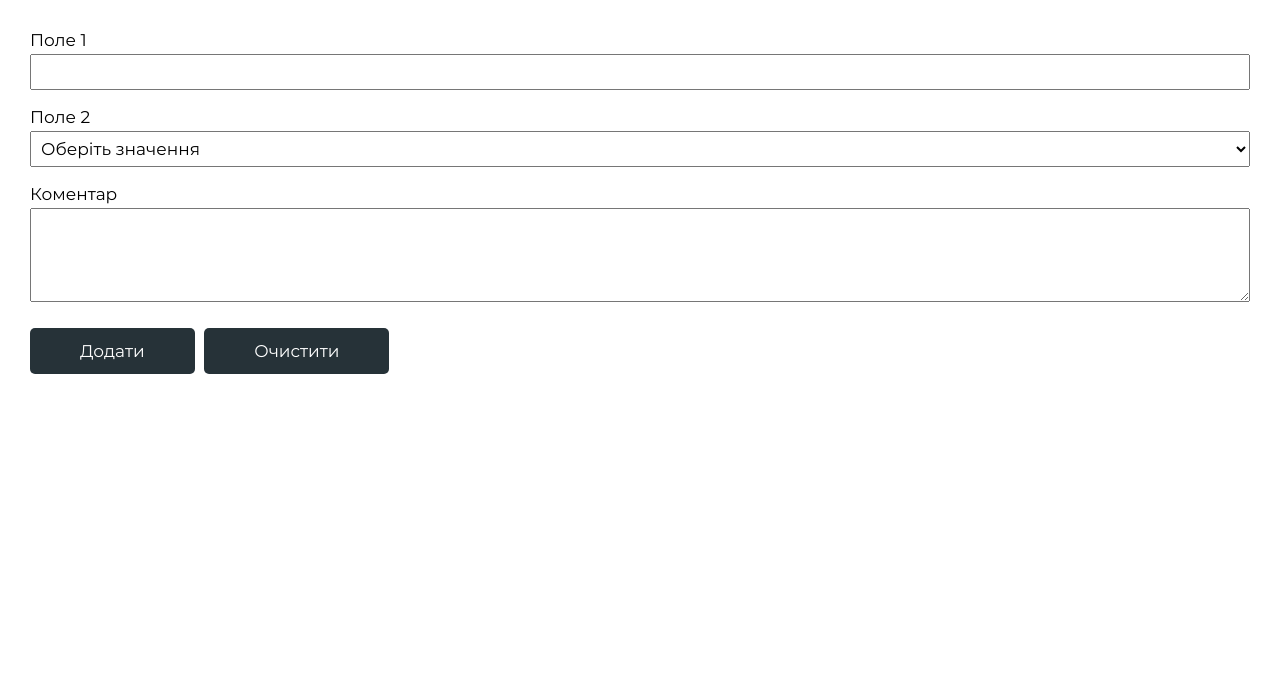
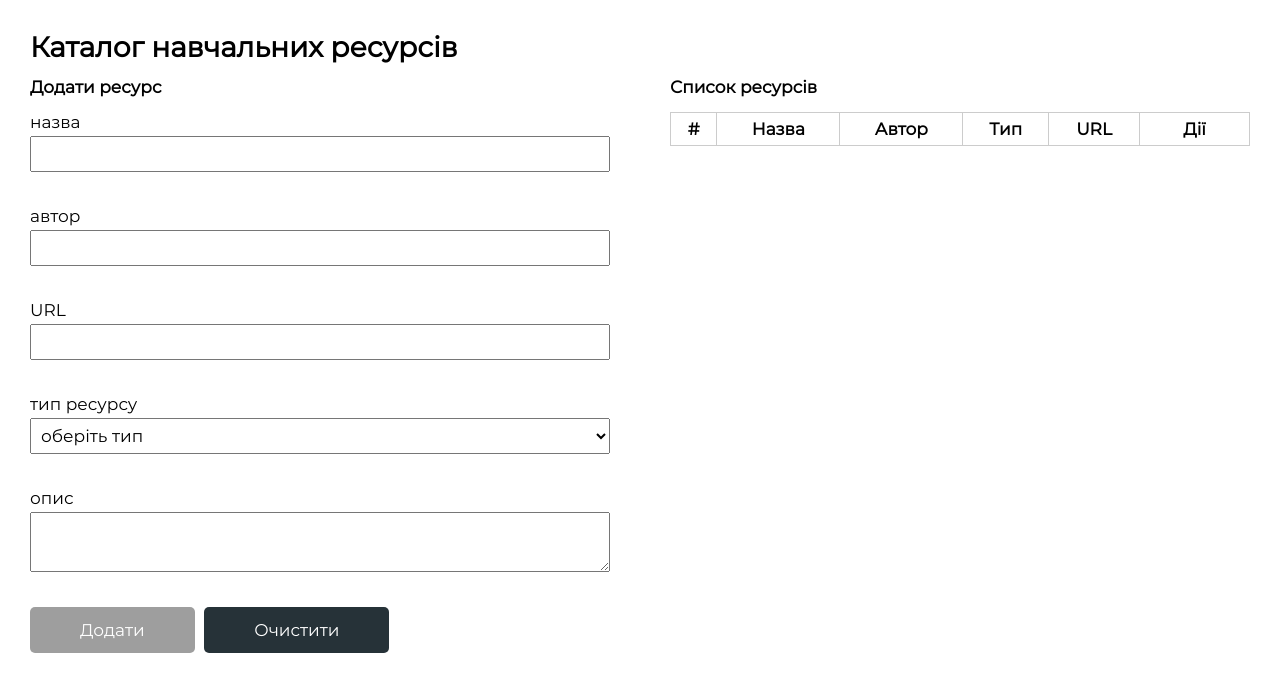
Before and after one commit to Pshennikova-CS11/lab-1, a plain HTML site: page index.html in a window 1280 px wide. Drawn offline with Linux system fonts and the light colour scheme.

Commit message:
Update index.html

```diff
--- a/index.html
+++ b/index.html
@@ -7,30 +7,67 @@
     <title>Каталог навчальних ресурсів з рейтингом</title>
 </head>
 <body>
-<form id="createForm">
-    <div class="field">
-        <label for="field1Input">Поле 1</label>
-        <input id="field1Input" type="text" />
-        <p class="error-text" id="field1Error"></p>
-    </div>
-    <div class="field">
-        <label for="field2Select">Поле 2</label>
-        <select id="field2Select">
-            <option value="">Оберіть значення</option>
-            <option value="A">A</option>
-            <option value="B">B</option>
-        </select>
-        <p class="error-text" id="field2Error"></p>
-    </div>
-    <div class="field">
-        <label for="field3Text">Коментар</label>
-        <textarea id="field3Text" rows="4"></textarea>
-        <p class="error-text" id="field3Error"></p>
-    </div>
-    <div class="buttons">
-        <button type="submit">Додати</button>
-        <button type="button" id="resetBtn">Очистити</button>
-    </div>
-</form>
+<h1>Каталог навчальних ресурсів</h1>
+
+<div class="layout">
+
+    <section class="form-section">
+        <h2>Додати ресурс</h2>
+
+        <form id="resourceForm">
+
+            <label for="title">назва</label>
+            <input type="text" id="title">
+            <p class="error" id="titleError"></p>
+
+            <label for="author">автор</label>
+            <input type="text" id="author">
+            <p class="error" id="authorError"></p>
+
+            <label for="url">URL</label>
+            <input type="url" id="url">
+            <p class="error" id="urlError"></p>
+
+            <label for="type">тип ресурсу</label>
+            <select id="type">
+                <option value="">оберіть тип</option>
+                <option value="Стаття">Стаття</option>
+                <option value="Відео">Відео</option>
+                <option value="Курс">Курс</option>
+                <option value="Книга">Книга</option>
+            </select>
+            <p class="error" id="typeError"></p>
+
+            <label for="description">опис</label>
+            <textarea id="description"></textarea>
+            <p class="error" id="descriptionError"></p>
+
+            <button type="submit" id="submitBtn">Додати</button>
+            <button type="button" id="resetBtn">Очистити</button>
+
+        </form>
+    </section>
+
+    <section class="list-section">
+        <h2>Список ресурсів</h2>
+
+        <table>
+            <thead>
+            <tr>
+                <th>#</th>
+                <th>Назва</th>
+                <th>Автор</th>
+                <th>Тип</th>
+                <th>URL</th>
+                <th class="actions-col">Дії</th>
+            </tr>
+            </thead>
+            <tbody id="resourcesTableBody">
+            </tbody>
+        </table>
+
+    </section>
+
+</div>
 </body>
 </html>
```
